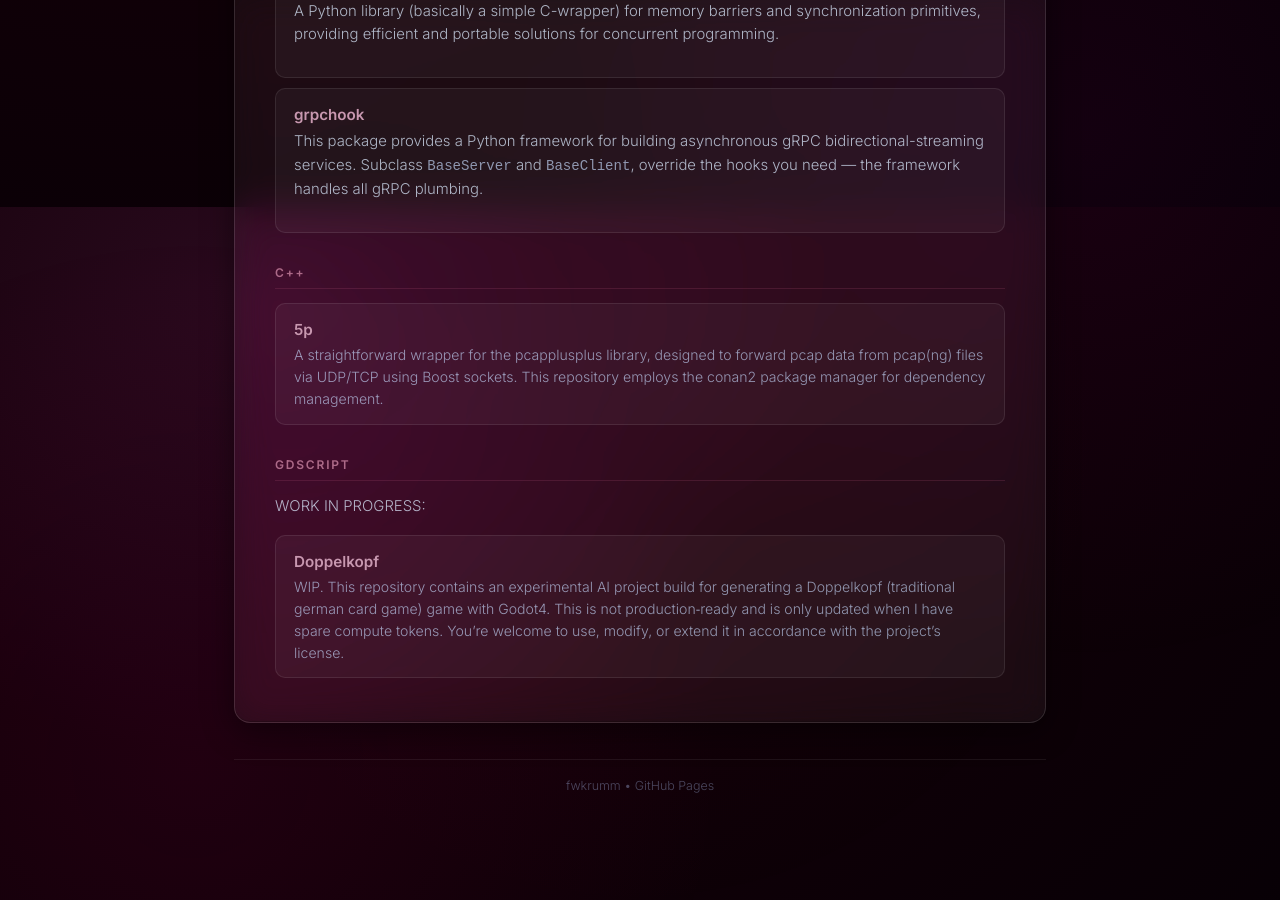
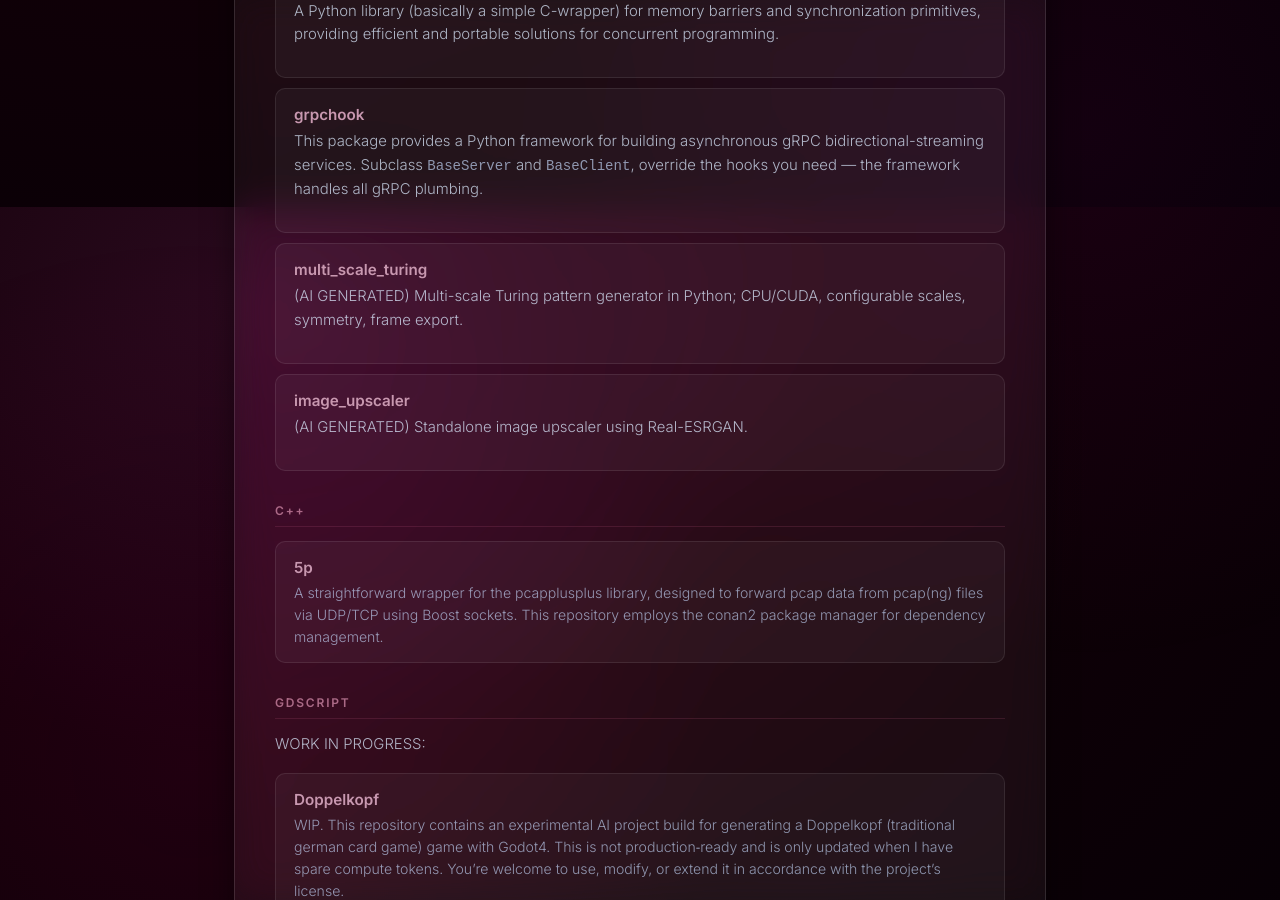
Before and after one commit to fwkrumm/fwkrumm.github.io, a Jekyll site: the page built from index.md, in a window 1280 px wide and 900 px high, scrolled down 693 px. Built offline with Jekyll 4.4.1, drawn with Linux system fonts in a browser that asks for light colours; some web fonts are replaced.

Commit message:
add repos; slightly adjust tags

```diff
--- a/index.md
+++ b/index.md
@@ -23,6 +23,12 @@ A Python library (basically a simple C-wrapper) for memory barriers and synchron
 - [grpchook](https://github.com/fwkrumm/grpchook)
 This package provides a Python framework for building asynchronous gRPC bidirectional-streaming services. Subclass `BaseServer` and `BaseClient`, override the hooks you need — the framework handles all gRPC plumbing.
 
+- [multi_scale_turing](https://github.com/fwkrumm/multi_scale_turing) (AI GENERATED)
+Multi-scale Turing pattern generator in Python; CPU/CUDA, configurable scales, symmetry, frame export.
+
+- [image_upscaler](https://github.com/fwkrumm/image_upscaler) (AI GENERATED)
+Standalone image upscaler using Real-ESRGAN.
+
 ## C++
 
 - [5p](https://github.com/fwkrumm/5p)
```
Also changed, not shown: README.md.
